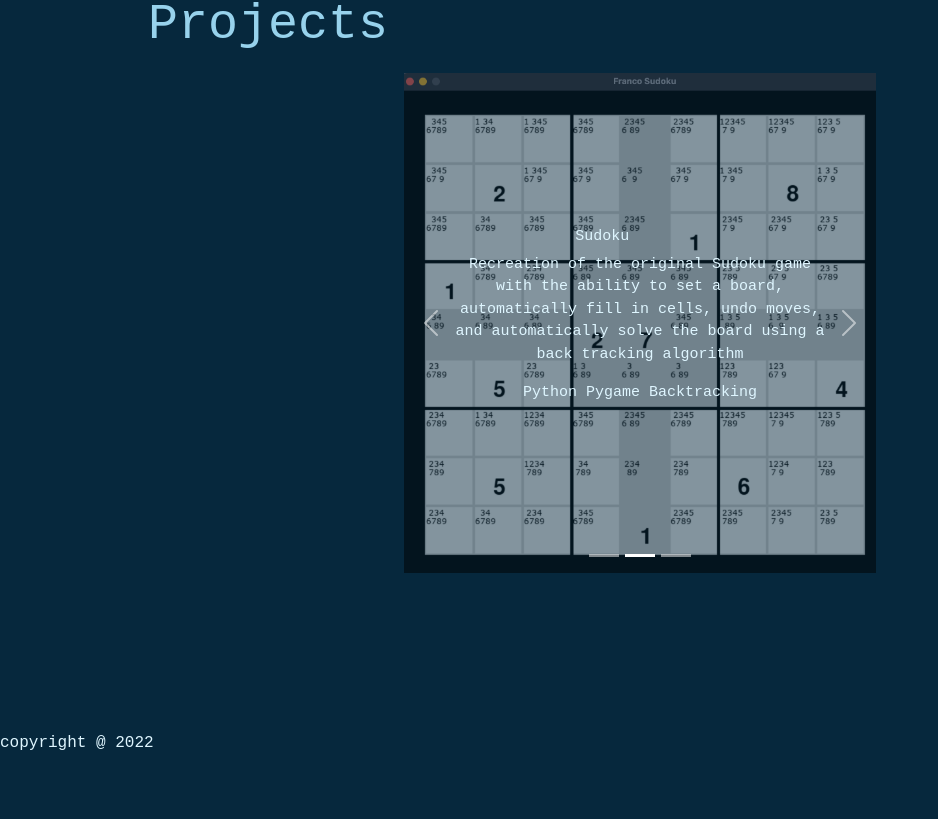
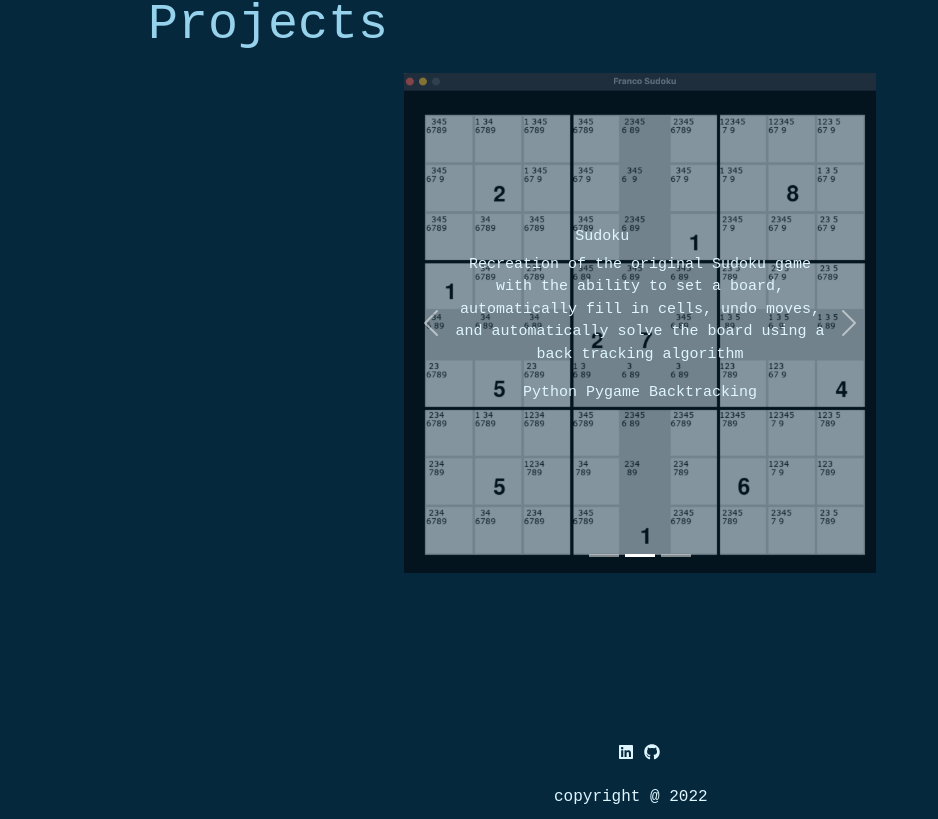
Before and after one commit to Francoquattrochi/Francoquattrochi.github.io, a React (Create React App) app: page / in a window 1280 px wide. Shown: the part 2558-3377 px from the top of the page, without its empty margins (0-938 px from the left). Before the commit the page ends 3329 px from the top, so only its background shows below. Built offline with nearby package versions, Linux system fonts and the light colour scheme.

Commit message:
Added icons to navigate to linkedin and github

```diff
--- a/package.json
+++ b/package.json
@@ -12,6 +12,7 @@
     "react-animation-on-scroll": "^5.1.0",
     "react-bootstrap": "^2.5.0",
     "react-dom": "^18.2.0",
+    "react-icons": "^4.6.0",
     "react-scripts": "5.0.1",
     "web-vitals": "^2.1.4"
   },
--- a/public/index.html
+++ b/public/index.html
@@ -11,6 +11,7 @@
     <link rel="stylesheet" href="styles/experiance.css"/>
     <link rel="stylesheet" href="styles/course.css"/>
     <link rel="stylesheet" href="styles/project.css"/>
+
   </head>
   <body class="body">
     <div id="root"></div>
--- a/public/styles/styles.css
+++ b/public/styles/styles.css
@@ -15,3 +15,18 @@
   text-align: justify;
   font-size: 25px;
 }
+
+.footer{
+  margin: auto;
+  width: 5%;
+  padding: 10px;
+}
+a{
+  text-decoration: none;
+}
+
+.footerText{
+  margin: auto;
+  width: 15%;
+  padding: 10px;
+}
--- a/src/components/Course.js
+++ b/src/components/Course.js
@@ -30,6 +30,7 @@ function Course(){
             </div>
         </div>
 
+
     )
 }
 export default Course;
--- a/src/components/Footer.js
+++ b/src/components/Footer.js
@@ -1,7 +1,17 @@
+import {FaLinkedin, FaGithub} from 'react-icons/fa';
 function Footer(){
     const currYear = new Date().getFullYear()
     return(
-        <p className='footer'>copyright @ {currYear}</p>
+        <div>
+            <div className="footer">
+                <a href="https://www.linkedin.com/in/franco-quattrochi-04b530210/"> <FaLinkedin/ > </a>
+                <a href="https://github.com/Francoquattrochi"><FaGithub/></a>
+
+            </div>
+            <p className='footerText'>copyright @ {currYear}</p>
+        </div>
+
+
     )
 }
 export default Footer;
--- a/src/components/Introduction.js
+++ b/src/components/Introduction.js
@@ -18,6 +18,7 @@ function Introduction(){
                 <img className="profile-pic" src="../images/profile_pic.jpeg" alt="Franco Quattrochi"/>
             </div>
 
+
         </div>
 
     )
```
Also changed, not shown: 1 other file (tests, documents, lock files or other folders).
